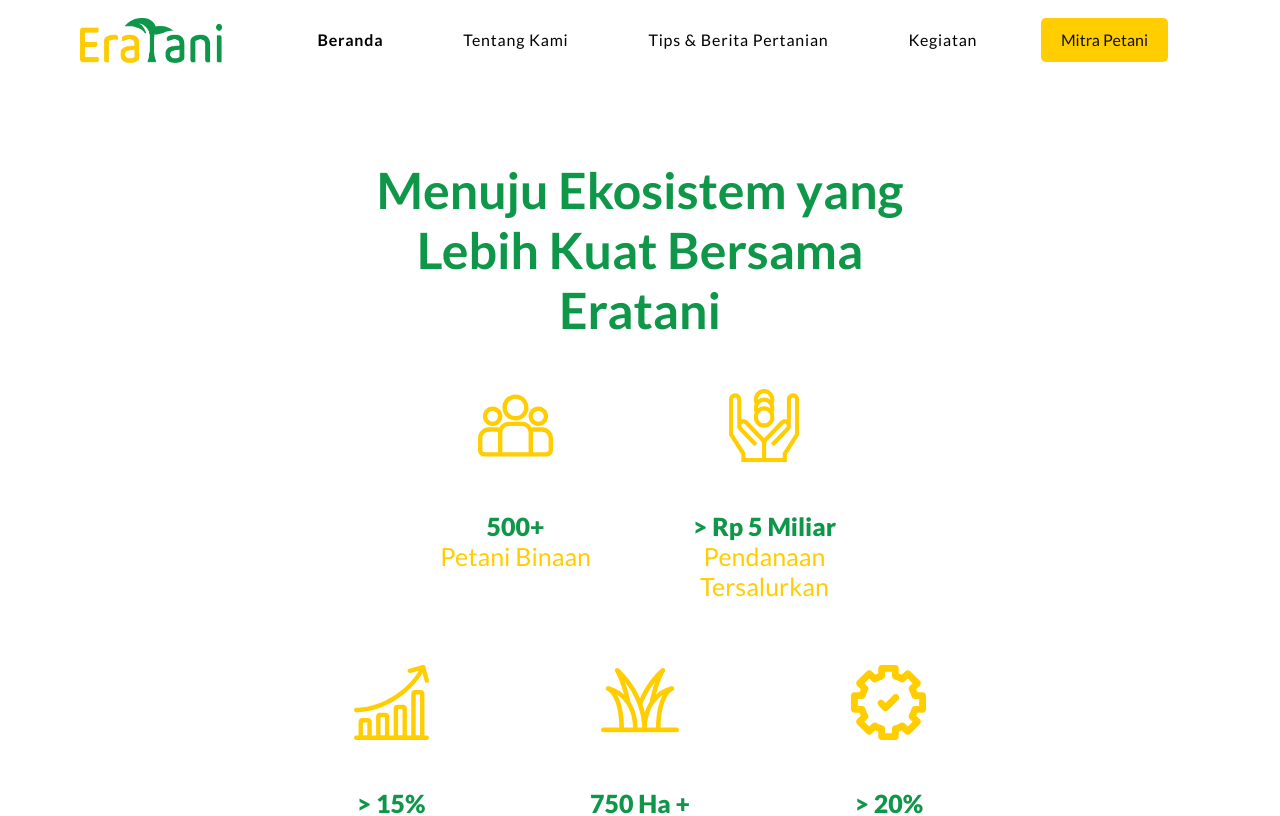
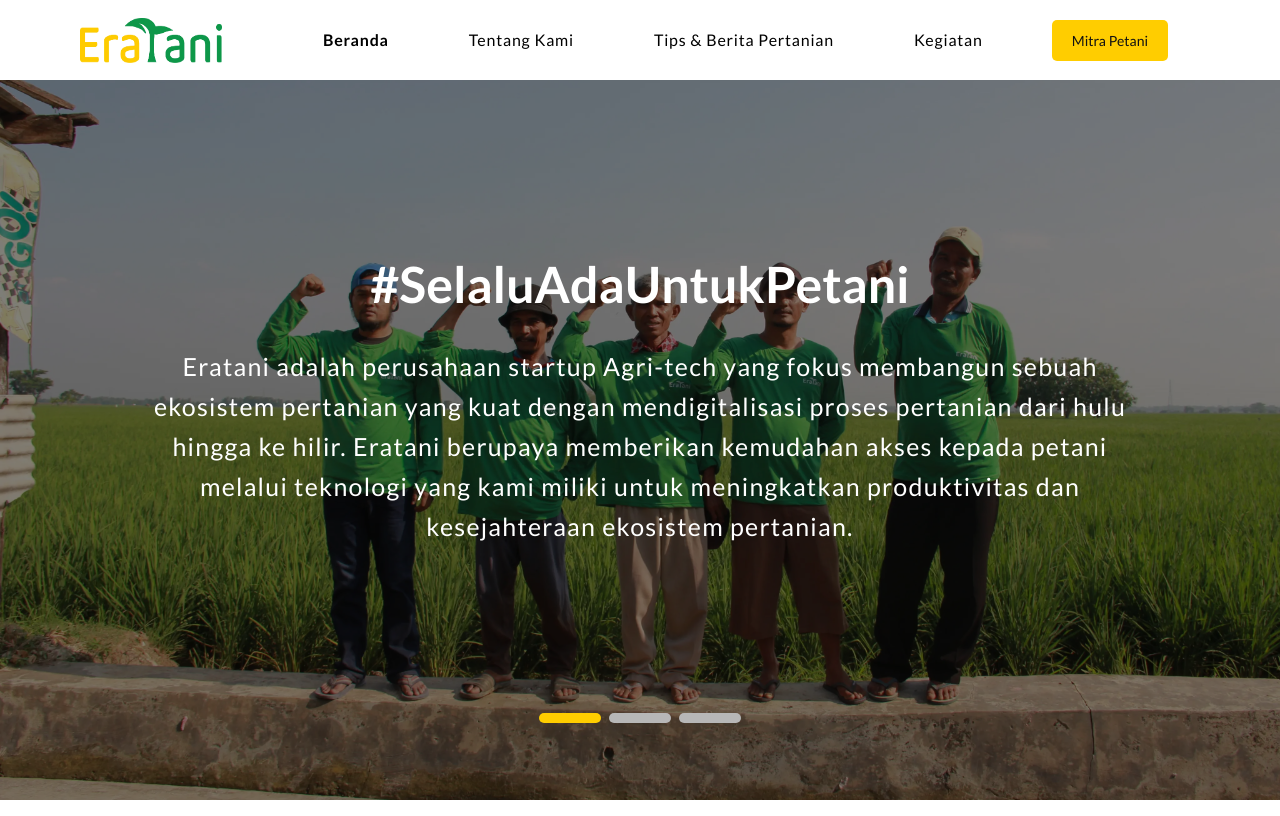
Before and after one commit to aynunnissa/ET-Frontend, a React (Create React App) app: page / in a window 1280 px wide. Shown: the top 816 px of the page. Built offline with nearby package versions, Linux system fonts and the light colour scheme.

Commit message:
feat: Implement hero banners

```diff
--- a/public/index.html
+++ b/public/index.html
@@ -9,7 +9,6 @@
       name="description"
       content="Web site created using create-react-app"
     />
-    <link href="https://fonts.googleapis.com/css2?family=Lato:wght@400;700&display=swap" rel="stylesheet">
 
     <link rel="apple-touch-icon" href="%PUBLIC_URL%/logo192.png" />
     <!--
--- a/src/App.tsx
+++ b/src/App.tsx
@@ -3,6 +3,7 @@
 import ContactUs from './features/home/contact-us';
 import CoreValues from './features/home/core-values';
 import GrowthSection from './features/home/growth';
+import HeroSection from './features/home/hero-banners';
 import JoinUsSection from './features/home/join-us';
 import PartnersSection from './features/home/partners';
 
@@ -10,6 +11,7 @@
   return (
     <div className="App">
       <Layout>
+        <HeroSection />
         <GrowthSection />
         <CoreValues />
         <PartnersSection />
--- /dev/null
+++ b/src/components/carousel/HeroBanner.tsx
@@ -0,0 +1,80 @@
+import { Swiper, SwiperSlide } from 'swiper/react';
+
+// Import Swiper styles
+import 'swiper/css';
+import 'swiper/css/pagination';
+import 'swiper/css/navigation';
+
+import './styles.css';
+
+import Hero1Image from "../../assets/images/hero1.webp";
+import Hero2Image from "../../assets/images/hero2.webp";
+import Hero3Image from "../../assets/images/hero3.webp";
+
+// import required modules
+import { Pagination, Navigation, Autoplay } from 'swiper/modules';
+
+export default function HeroBanner() {
+  return (
+    <Swiper
+      slidesPerView={1}
+      spaceBetween={30}
+      loop={true}
+      pagination={{
+        clickable: true,
+      }}
+      autoplay={{
+        delay: 3000,
+
+      }}
+      modules={[Pagination, Navigation]}
+      className="mySwiper"
+    >
+      <SwiperSlide>
+        <div className='relative h-full w-full'>
+          <div className='absolute inset-0 z-10'>
+            <div className='flex items-center justify-center h-full w-full text-white'>
+              <div className='w-[95%] md:w-[80%]'>
+                <h2 className="title-1 mb-8">#SelaluAdaUntukPetani</h2>
+                <p className="title-3 font-medium leading-none md:leading-10 w-full tracking-normal md:tracking-wider">
+                  Eratani adalah perusahaan startup Agri-tech yang fokus membangun sebuah ekosistem pertanian yang kuat dengan mendigitalisasi proses pertanian dari hulu hingga ke hilir. Eratani berupaya memberikan kemudahan akses kepada petani melalui teknologi yang kami miliki untuk meningkatkan produktivitas dan kesejahteraan ekosistem pertanian.
+                </p>
+              </div>
+            </div>
+          </div>
+          <img src={Hero1Image} alt='Hero banner 1' className='brightness-50' />
+        </div>
+      </SwiperSlide>
+      <SwiperSlide>
+        <div className='relative h-full w-full'>
+          <div className='absolute inset-0 z-10'>
+            <div className='flex items-center justify-center h-full w-full text-white'>
+              <div className='w-[95%] md:w-[80%]'>
+                <h2 className="title-1 mb-8">#SelaluAdaUntukPetani</h2>
+                <p className="title-3 font-medium leading-none md:leading-10 w-full tracking-normal md:tracking-wider">
+                  Eratani adalah perusahaan startup Agri-tech yang fokus membangun sebuah ekosistem pertanian yang kuat dengan mendigitalisasi proses pertanian dari hulu hingga ke hilir. Eratani berupaya memberikan kemudahan akses kepada petani melalui teknologi yang kami miliki untuk meningkatkan produktivitas dan kesejahteraan ekosistem pertanian.
+                </p>
+              </div>
+            </div>
+          </div>
+          <img src={Hero2Image} alt='Hero banner 2' className='brightness-50' />
+        </div>
+      </SwiperSlide>
+      <SwiperSlide>
+        <div className='relative h-full w-full'>
+          <div className='absolute inset-0 z-10'>
+            <div className='flex items-center justify-center h-full w-full text-white'>
+              <div className='w-[95%] md:w-[80%]'>
+                <h2 className="title-1 mb-8">#SelaluAdaUntukPetani</h2>
+                <p className="title-3 font-medium leading-none md:leading-10 w-full tracking-normal md:tracking-wider">
+                  Eratani adalah perusahaan startup Agri-tech yang fokus membangun sebuah ekosistem pertanian yang kuat dengan mendigitalisasi proses pertanian dari hulu hingga ke hilir. Eratani berupaya memberikan kemudahan akses kepada petani melalui teknologi yang kami miliki untuk meningkatkan produktivitas dan kesejahteraan ekosistem pertanian.
+                </p>
+              </div>
+            </div>
+          </div>
+          <img src={Hero3Image} alt='Hero banner 3' className='brightness-50' />
+        </div>
+      </SwiperSlide>
+    </Swiper>
+  );
+}
--- /dev/null
+++ b/src/components/carousel/styles.css
@@ -0,0 +1,60 @@
+#app {
+  height: 100%;
+}
+html,
+body {
+  position: relative;
+  height: 100%;
+}
+
+body {
+  background: #eee;
+  font-size: 14px;
+  color: #000;
+  margin: 0;
+  padding: 0;
+}
+
+.swiper {
+  width: 100%;
+  height: 100%;
+  margin-left: auto;
+  margin-right: auto;
+}
+
+.swiper-slide {
+  text-align: center;
+  font-size: 18px;
+  background: #fff;
+
+  /* Center slide text vertically */
+  display: flex;
+  justify-content: center;
+  align-items: center;
+}
+
+.swiper-slide img {
+  display: block;
+  width: 100%;
+  height: 100%;
+  object-fit: cover;
+}
+
+.swiper-pagination {
+  bottom: 72px !important;
+}
+
+.swiper-pagination-bullet {
+  width: 62px !important;
+  height: 10px !important;
+  border-radius: 5px !important;
+  text-align: center;
+  line-height: 20px;
+  font-size: 12px;
+  color: #000;
+  opacity: 1;
+  background: #B7B7B7 !important;
+}
+.swiper-pagination-bullet-active {
+  background: #FFCD00 !important;
+}
--- a/src/components/layout/Header/index.tsx
+++ b/src/components/layout/Header/index.tsx
@@ -30,7 +30,7 @@
   }
 
   return (
-    <nav className="header fixed top-0 left-0 right-0 bg-transparent md:bg-white flex items-center h-[80px] px-8 sm:px-14 lg:px-18 xl:px-20">
+    <nav className="header z-10 fixed top-0 left-0 right-0 bg-transparent md:bg-white flex items-center h-[80px] px-8 sm:px-14 lg:px-18 xl:px-20">
       <div className="flex items-center justify-between relative gap-8 w-full">
         <div className="h-[30px] lg:h-[45px]">
           <img
--- a/src/components/layout/Layout/index.tsx
+++ b/src/components/layout/Layout/index.tsx
@@ -7,7 +7,7 @@
 
 const Layout = ({ children }: IProps) => {
   return(
-    <div className="pt-[80px]">
+    <div>
       <Header />
       {children}
     </div>
--- /dev/null
+++ b/src/features/home/hero-banners/index.tsx
@@ -0,0 +1,13 @@
+import HeroBanner from "../../../components/carousel/HeroBanner";
+
+const HeroSection = () => {
+  return(
+    <div>
+      <div className="h-screen">
+        <HeroBanner />
+      </div>
+    </div>
+  );
+}
+
+export default HeroSection;
```
